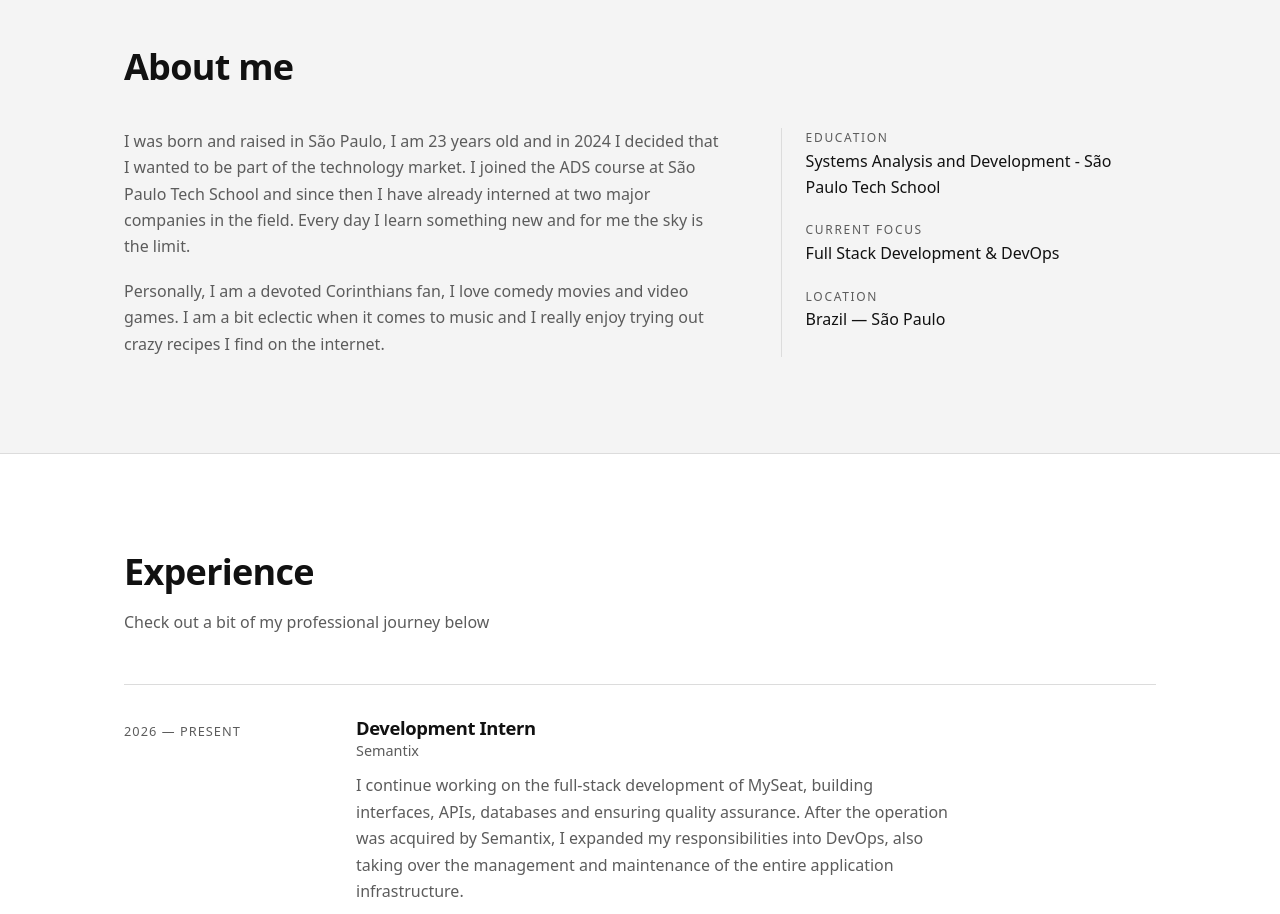
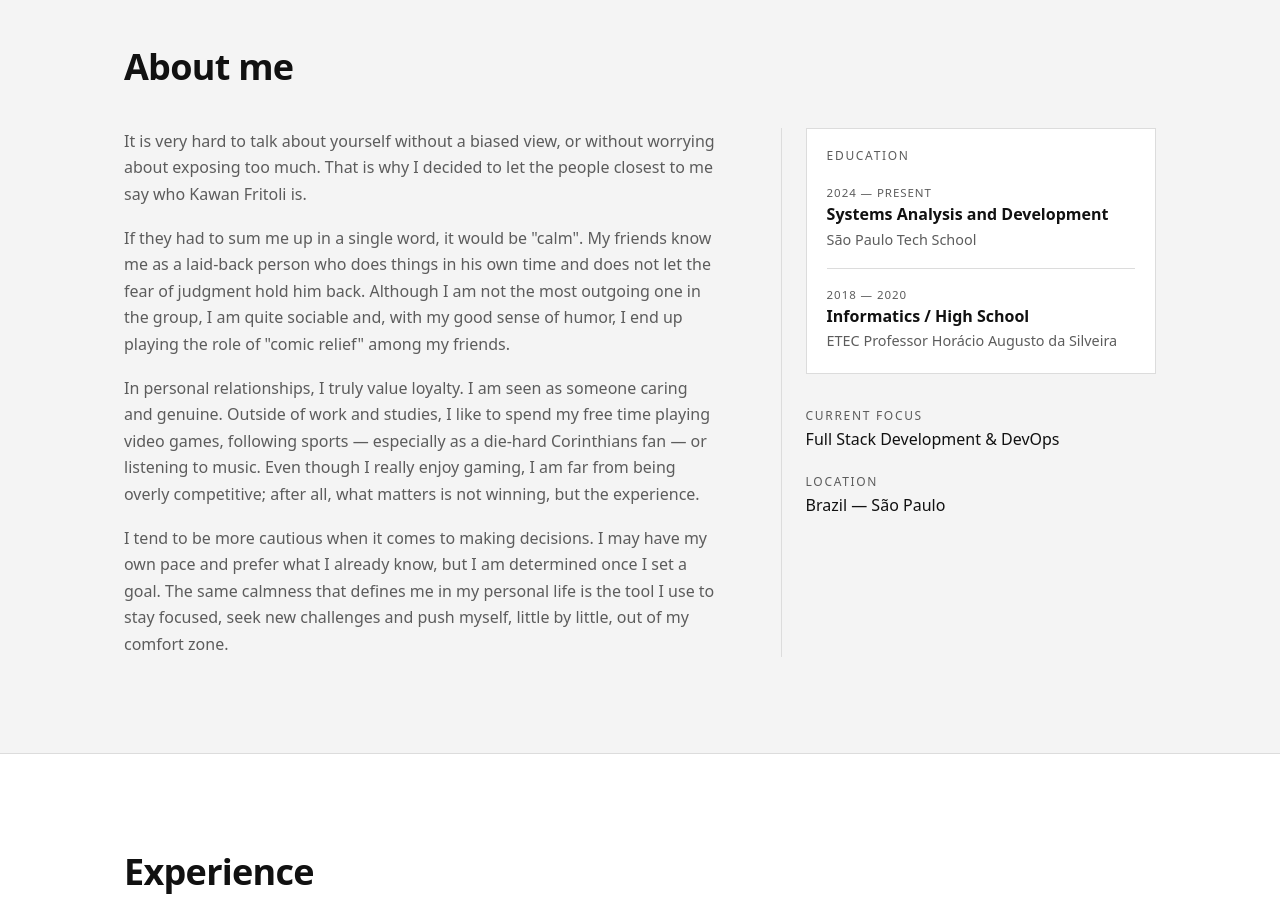
Before and after one commit to kawanfritoli/kawanfritoli, a React (Vite) app in the folder portifolio/: page / in a window 1280 px wide. Shown: the part 1680-2594 px from the top of the page. Built offline with nearby package versions, Linux system fonts and the light colour scheme.

Commit message:
Formation new version

```diff
--- a/portifolio/src/App.css
+++ b/portifolio/src/App.css
@@ -191,12 +191,66 @@
   max-width: 65ch;
 }
 
+.about__aside {
+  display: grid;
+  gap: 32px;
+  align-content: start;
+  border-left: 1px solid var(--border);
+  padding-left: 24px;
+}
+
+.education {
+  padding: 20px;
+  border: 1px solid var(--border);
+  background-color: var(--bg);
+}
+
+.education__title {
+  font-size: 0.75rem;
+  font-weight: 500;
+  text-transform: uppercase;
+  letter-spacing: 0.14em;
+  color: var(--fg-muted);
+  margin-bottom: 4px;
+}
+
+.education__list {
+  display: grid;
+}
+
+.education__item {
+  display: grid;
+  gap: 2px;
+  padding: 16px 0;
+  border-bottom: 1px solid var(--border);
+}
+
+.education__item:last-child {
+  padding-bottom: 0;
+  border-bottom: none;
+}
+
+.education__period {
+  font-size: 0.72rem;
+  letter-spacing: 0.08em;
+  text-transform: uppercase;
+  color: var(--fg-muted);
+}
+
+.education__course {
+  font-weight: 600;
+  line-height: 1.35;
+}
+
+.education__institution {
+  font-size: 0.9rem;
+  color: var(--fg-muted);
+}
+
 .about__highlights {
   display: grid;
   gap: 20px;
   align-content: start;
-  border-left: 1px solid var(--border);
-  padding-left: 24px;
 }
 
 .about__highlight dt {
@@ -402,7 +456,7 @@
     gap: 32px;
   }
 
-  .about__highlights {
+  .about__aside {
     border-left: none;
     border-top: 1px solid var(--border);
     padding-left: 0;
--- a/portifolio/src/components/About.jsx
+++ b/portifolio/src/components/About.jsx
@@ -2,6 +2,7 @@ import { useAppSettings } from '../context/AppSettingsContext.js'
 
 export default function About() {
   const { t } = useAppSettings()
+  const { education } = t.about
 
   return (
     <section id="about" className="section section--alt">
@@ -13,6 +14,21 @@ export default function About() {
               <p key={index}>{paragraph}</p>
             ))}
           </div>
+
+          <aside className="about__aside">
+            <div className="education">
+              <h3 className="education__title">{education.title}</h3>
+              <ol className="education__list">
+                {education.items.map((item) => (
+                  <li key={`${item.course}-${item.institution}`} className="education__item">
+                    <span className="education__period">{item.period}</span>
+                    <p className="education__course">{item.course}</p>
+                    <p className="education__institution">{item.institution}</p>
+                  </li>
+                ))}
+              </ol>
+            </div>
+
             <dl className="about__highlights">
               {t.about.highlights.map((item) => (
                 <div key={item.label} className="about__highlight">
@@ -21,6 +37,7 @@ export default function About() {
                 </div>
               ))}
             </dl>
+          </aside>
         </div>
       </div>
     </section>
--- a/portifolio/src/i18n/translations.js
+++ b/portifolio/src/i18n/translations.js
@@ -1,17 +1,3 @@
-const BIRTH_DATE = new Date(2003, 6, 3)
-
-function getAge() {
-  const today = new Date()
-  let age = today.getFullYear() - BIRTH_DATE.getFullYear()
-  const monthDiff = today.getMonth() - BIRTH_DATE.getMonth()
-  if (monthDiff < 0 || (monthDiff === 0 && today.getDate() < BIRTH_DATE.getDate())) {
-    age -= 1
-  }
-  return age
-}
-
-const AGE = getAge()
-
 export const translations = {
   pt: {
     nav: {
@@ -40,8 +26,23 @@ export const translations = {
         'Nas relações pessoais, prezo muito pela lealdade. Sou visto como alguém cuidadoso e verdadeiro. Fora da rotina de trabalho e estudos, gosto de aproveitar meu tempo livre com videogames, acompanhando esportes — especialmente como um corinthiano roxo — ou ouvindo música. Apesar de gostar muito de jogar, passo longe de ser excessivamente competitivo, afinal o importante não é vencer, mas a experiência.',
         'Tenho um perfil mais cauteloso em relação a tomada de decisões. Posso ter meu próprio ritmo e preferir o que já conheço, mas sou determinado quando defino um objetivo. Essa mesma tranquilidade que me define na vida pessoal é a ferramenta que utilizo para manter o foco, buscar novos desafios e me impulsionar, aos poucos, para fora da minha zona de conforto.'
       ],
+      // Para adicionar um novo curso, basta incluir outro objeto na lista "items".
+      education: {
+        title: 'Formação',
+        items: [
+          {
+            course: 'Análise e Desenvolvimento de Sistemas',
+            institution: 'São Paulo Tech School',
+            period: '2024 — Atual',
+          },
+          {
+            course: 'Informática / Ensino Médio',
+            institution: 'ETEC Professor Horácio Augusto da Silveira',
+            period: '2018 — 2020',
+          }
+        ],
+      },
       highlights: [
-        { label: 'Formação', value: 'Análise e Desenvolvimento de Sistemas - São Paulo Tech School' },
         { label: 'Foco atual', value: 'Full Stack Develop & DevOps' },
         { label: 'Localização', value: 'Brasil — São Paulo' },
       ],
@@ -144,11 +145,28 @@ export const translations = {
     about: {
       title: 'About me',
       paragraphs: [
-        `I was born and raised in São Paulo, I am ${AGE} years old and in 2024 I decided that I wanted to be part of the technology market. I joined the ADS course at São Paulo Tech School and since then I have already interned at two major companies in the field. Every day I learn something new and for me the sky is the limit.`,
-        'Personally, I am a devoted Corinthians fan, I love comedy movies and video games. I am a bit eclectic when it comes to music and I really enjoy trying out crazy recipes I find on the internet.',
+        'It is very hard to talk about yourself without a biased view, or without worrying about exposing too much. That is why I decided to let the people closest to me say who Kawan Fritoli is.',
+        'If they had to sum me up in a single word, it would be "calm". My friends know me as a laid-back person who does things in his own time and does not let the fear of judgment hold him back. Although I am not the most outgoing one in the group, I am quite sociable and, with my good sense of humor, I end up playing the role of "comic relief" among my friends.',
+        'In personal relationships, I truly value loyalty. I am seen as someone caring and genuine. Outside of work and studies, I like to spend my free time playing video games, following sports — especially as a die-hard Corinthians fan — or listening to music. Even though I really enjoy gaming, I am far from being overly competitive; after all, what matters is not winning, but the experience.',
+        'I tend to be more cautious when it comes to making decisions. I may have my own pace and prefer what I already know, but I am determined once I set a goal. The same calmness that defines me in my personal life is the tool I use to stay focused, seek new challenges and push myself, little by little, out of my comfort zone.',
       ],
+      // To add a new course, just include another object in the "items" list.
+      education: {
+        title: 'Education',
+        items: [
+          {
+            course: 'Systems Analysis and Development',
+            institution: 'São Paulo Tech School',
+            period: '2024 — Present',
+          },
+          {
+            course: 'Informatics / High School',
+            institution: 'ETEC Professor Horácio Augusto da Silveira',
+            period: '2018 — 2020',
+          },
+        ],
+      },
       highlights: [
-        { label: 'Education', value: 'Systems Analysis and Development - São Paulo Tech School' },
         { label: 'Current focus', value: 'Full Stack Development & DevOps' },
         { label: 'Location', value: 'Brazil — São Paulo' },
       ],
```
Lines whose indentation alone changed are shown as unchanged.
